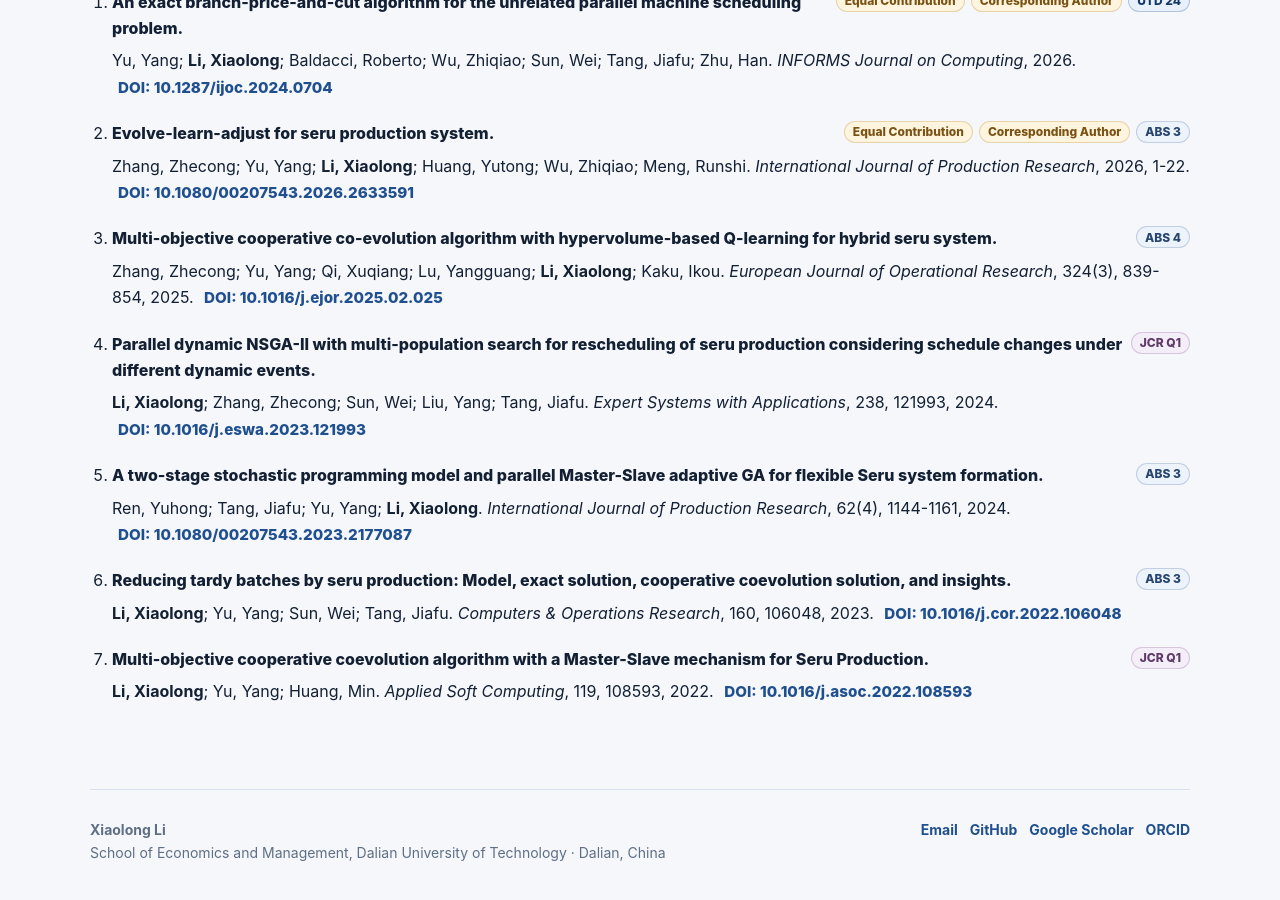
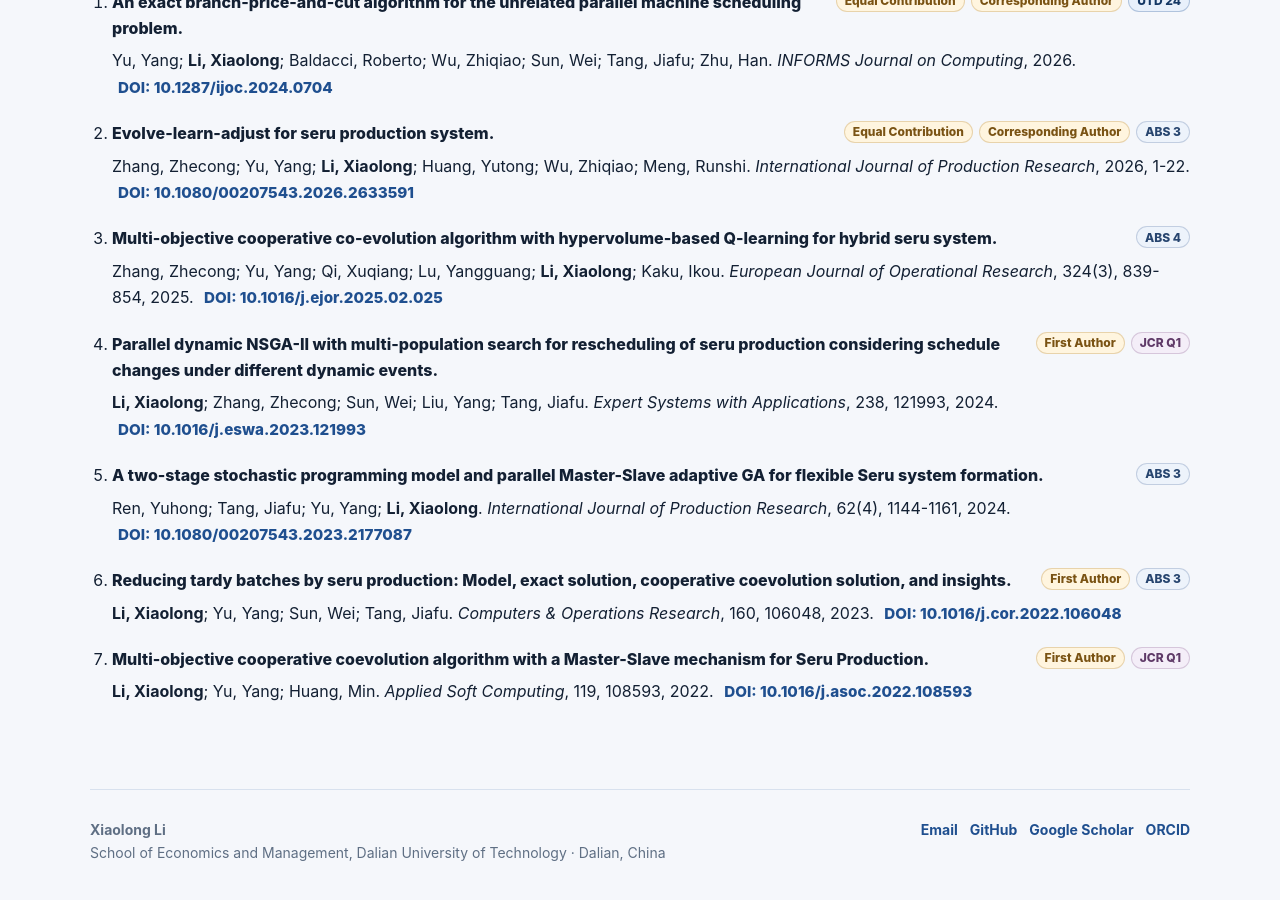
Before and after one commit to Luckydragon96/Luckydragon96.github.io, a Jekyll site: the page built from publications.md, in a window 1280 px wide and 900 px high, scrolled down 1315 px. Built offline with Jekyll 4.4.1, drawn with Linux system fonts in a browser that asks for light colours.

Commit message:
Label first-author journal articles

```diff
--- a/publications.md
+++ b/publications.md
@@ -67,7 +67,7 @@ permalink: /publications/
       <em>European Journal of Operational Research</em>, 324(3), 839-854, 2025. <a class="doi-link" href="https://doi.org/10.1016/j.ejor.2025.02.025">DOI: 10.1016/j.ejor.2025.02.025</a>
     </li>
     <li>
-      <div class="publication-heading"><strong class="publication-title">Parallel dynamic NSGA-II with multi-population search for rescheduling of seru production considering schedule changes under different dynamic events.</strong> <span class="pub-badges"><span class="pub-badge pub-badge--jcr">JCR Q1</span></span></div>
+      <div class="publication-heading"><strong class="publication-title">Parallel dynamic NSGA-II with multi-population search for rescheduling of seru production considering schedule changes under different dynamic events.</strong> <span class="pub-badges"><span class="pub-badge pub-badge--role">First Author</span><span class="pub-badge pub-badge--jcr">JCR Q1</span></span></div>
       <strong>Li, Xiaolong</strong>; Zhang, Zhecong; Sun, Wei; Liu, Yang; Tang, Jiafu.
       <em>Expert Systems with Applications</em>, 238, 121993, 2024. <a class="doi-link" href="https://doi.org/10.1016/j.eswa.2023.121993">DOI: 10.1016/j.eswa.2023.121993</a>
     </li>
@@ -77,12 +77,12 @@ permalink: /publications/
       <em>International Journal of Production Research</em>, 62(4), 1144-1161, 2024. <a class="doi-link" href="https://doi.org/10.1080/00207543.2023.2177087">DOI: 10.1080/00207543.2023.2177087</a>
     </li>
     <li>
-      <div class="publication-heading"><strong class="publication-title">Reducing tardy batches by seru production: Model, exact solution, cooperative coevolution solution, and insights.</strong> <span class="pub-badges"><span class="pub-badge pub-badge--abs">ABS 3</span></span></div>
+      <div class="publication-heading"><strong class="publication-title">Reducing tardy batches by seru production: Model, exact solution, cooperative coevolution solution, and insights.</strong> <span class="pub-badges"><span class="pub-badge pub-badge--role">First Author</span><span class="pub-badge pub-badge--abs">ABS 3</span></span></div>
       <strong>Li, Xiaolong</strong>; Yu, Yang; Sun, Wei; Tang, Jiafu.
       <em>Computers &amp; Operations Research</em>, 160, 106048, 2023. <a class="doi-link" href="https://doi.org/10.1016/j.cor.2022.106048">DOI: 10.1016/j.cor.2022.106048</a>
     </li>
     <li>
-      <div class="publication-heading"><strong class="publication-title">Multi-objective cooperative coevolution algorithm with a Master-Slave mechanism for Seru Production.</strong> <span class="pub-badges"><span class="pub-badge pub-badge--jcr">JCR Q1</span></span></div>
+      <div class="publication-heading"><strong class="publication-title">Multi-objective cooperative coevolution algorithm with a Master-Slave mechanism for Seru Production.</strong> <span class="pub-badges"><span class="pub-badge pub-badge--role">First Author</span><span class="pub-badge pub-badge--jcr">JCR Q1</span></span></div>
       <strong>Li, Xiaolong</strong>; Yu, Yang; Huang, Min.
       <em>Applied Soft Computing</em>, 119, 108593, 2022. <a class="doi-link" href="https://doi.org/10.1016/j.asoc.2022.108593">DOI: 10.1016/j.asoc.2022.108593</a>
     </li>
```
